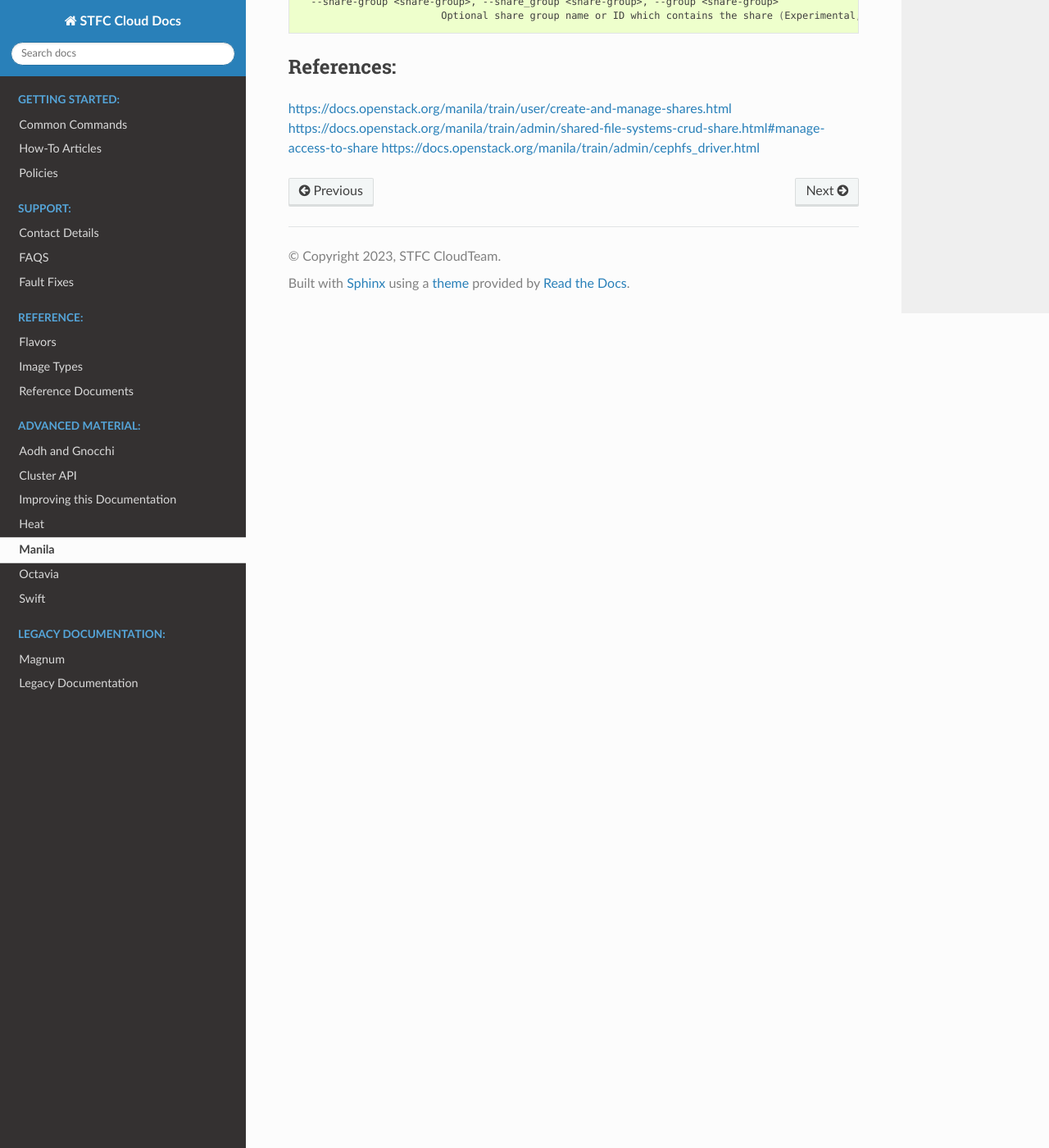
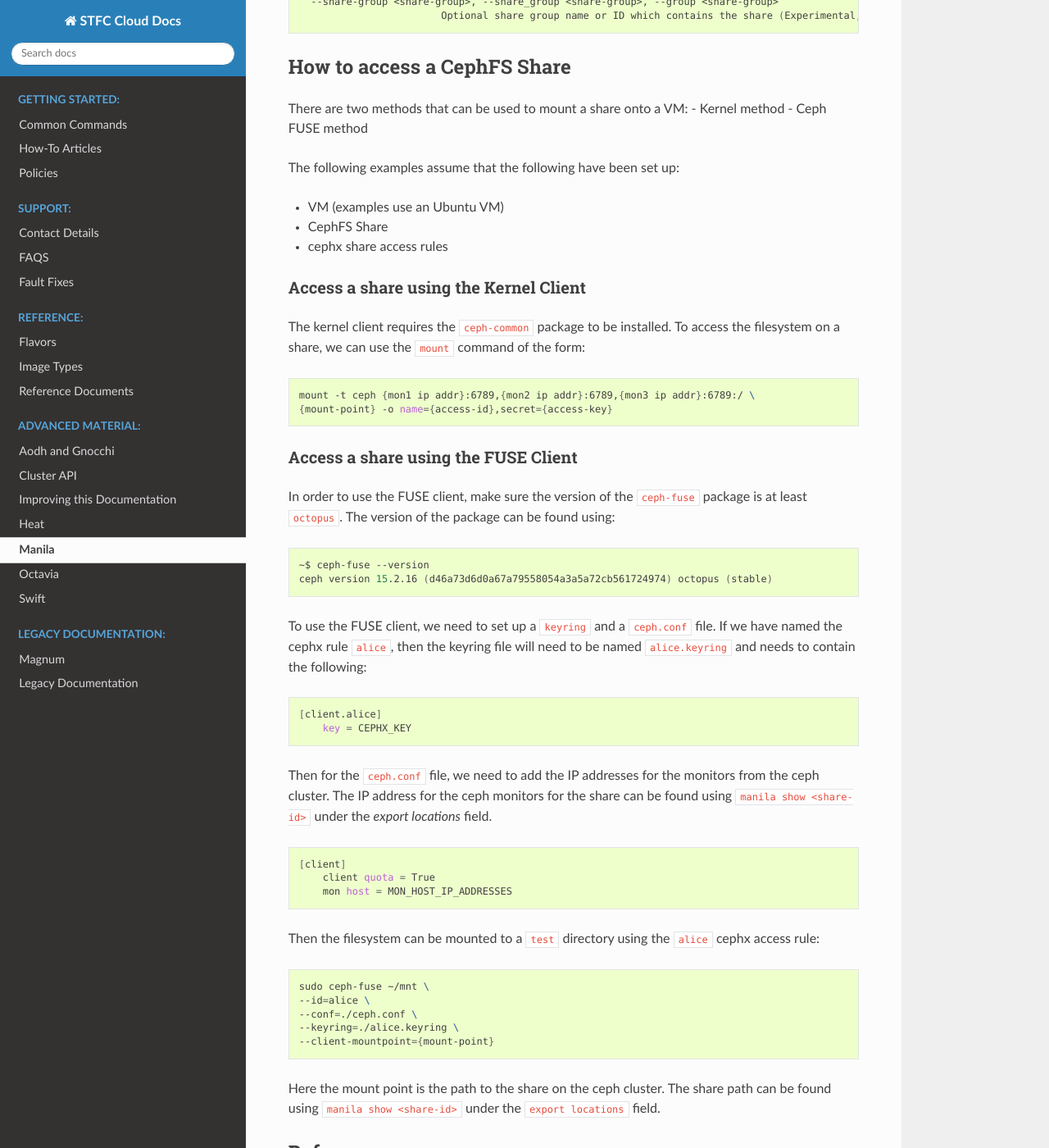
Before and after one commit to stfc/cloud-docs, a Sphinx documentation site: the page built from source/Manila/usage.rst, in a window 1280 px wide and 1400 px high, scrolled down 7863 px. Shown: the whole window at 82% size. Built offline with Sphinx 7.4.7 and the Read the Docs theme 2.0.0, drawn with Linux system fonts in a browser that asks for light colours.

Commit message:
Add example for how to access cephfs shares

```diff
--- a/source/Manila/usage.rst
+++ b/source/Manila/usage.rst
@@ -422,6 +422,76 @@ A share can be deleted by using the manila delete command:
                             Optional share group name or ID which contains the share (Experimental, Default=None).
 
 
+How to access a CephFS Share
+-------------------------------
+
+There are two methods that can be used to mount a share onto a VM:
+- Kernel method
+- Ceph FUSE method
+
+The following examples assume that the following have been set up:
+
+- VM (examples use an Ubuntu VM)
+- CephFS Share
+- cephx share access rules
+
+
+Access a share using the Kernel Client
+~~~~~~~~~~~~~~~~~~~~~~~~~~~~~~~~~~~~~~~~~~
+
+The kernel client requires the ``ceph-common`` package to be installed. To access the filesystem on a share, we can use
+the ``mount`` command of the form:
+
+.. code-block:: bash
+
+    mount -t ceph {mon1 ip addr}:6789,{mon2 ip addr}:6789,{mon3 ip addr}:6789:/ \
+    {mount-point} -o name={access-id},secret={access-key}
+
+
+Access a share using the FUSE Client
+~~~~~~~~~~~~~~~~~~~~~~~~~~~~~~~~~~~~~~~
+
+In order to use the FUSE client, make sure the version of the ``ceph-fuse`` package is at least ``octopus``. The version of the package can be found using:
+
+.. code-block:: bash
+
+    ~$ ceph-fuse --version
+    ceph version 15.2.16 (d46a73d6d0a67a79558054a3a5a72cb561724974) octopus (stable)
+
+
+To use the FUSE client, we need to set up a ``keyring`` and a ``ceph.conf`` file. If we have named the cephx rule ``alice``, then
+the keyring file will need to be named ``alice.keyring`` and needs to contain the following:
+
+.. code-block:: bash
+
+    [client.alice]
+        key = CEPHX_KEY
+
+Then for the ``ceph.conf`` file, we need to add the IP addresses for the monitors from the ceph cluster.
+The IP address for the ceph monitors for the share can be found using ``manila show <share-id>`` under the `export locations` field.
+
+.. code-block:: bash
+
+    [client]
+        client quota = True
+        mon host = MON_HOST_IP_ADDRESSES
+
+
+Then the filesystem can be mounted to a ``test`` directory using the ``alice`` cephx access rule:
+
+.. code-block:: bash
+
+    sudo ceph-fuse ~/mnt \
+    --id=alice \
+    --conf=./ceph.conf \
+    --keyring=./alice.keyring \
+    --client-mountpoint={mount-point}
+
+Here the mount point is the path to the share on the ceph cluster.
+The share path can be found using ``manila show <share-id>`` under the ``export locations`` field.
+
+
+
 References:
 -------------
 
```
